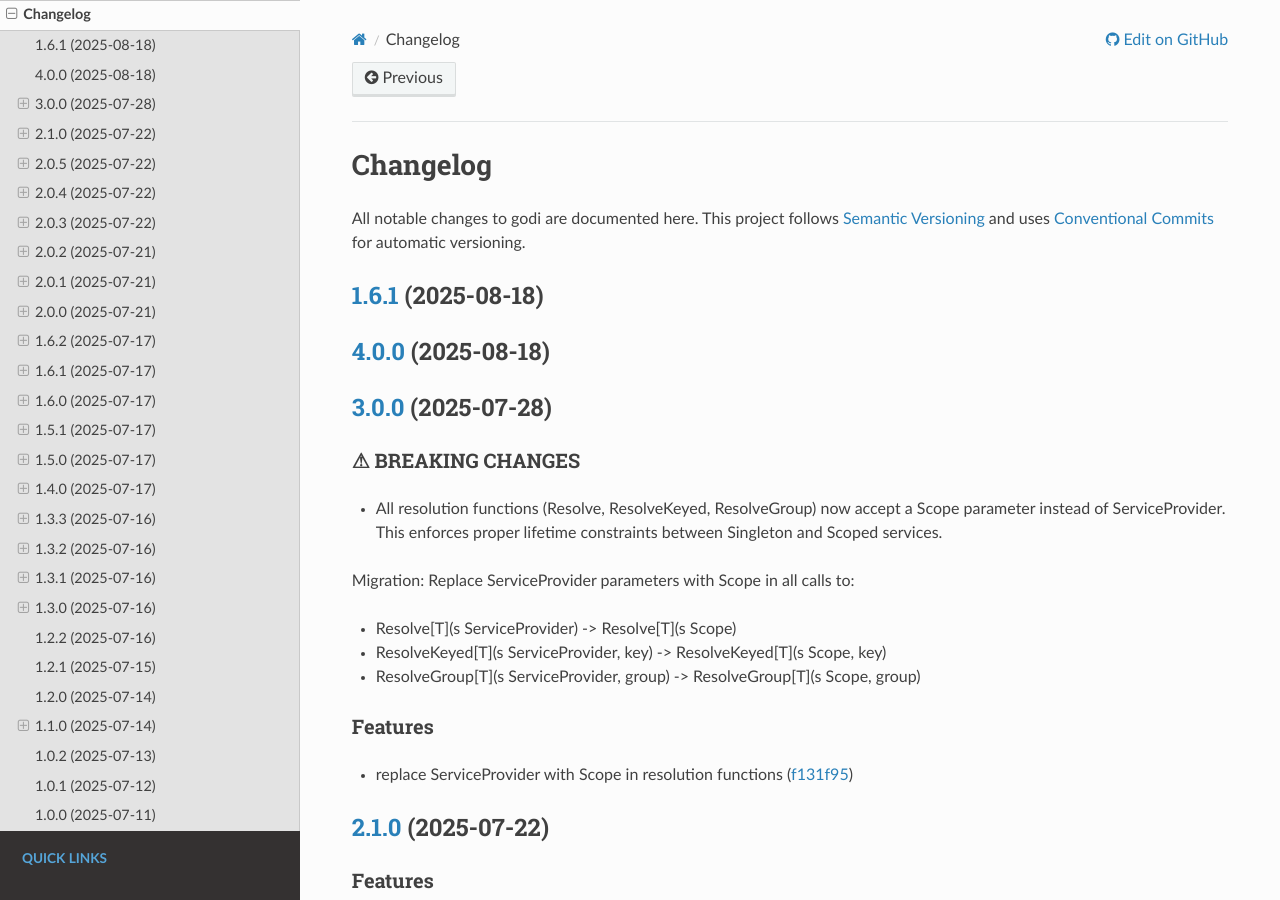
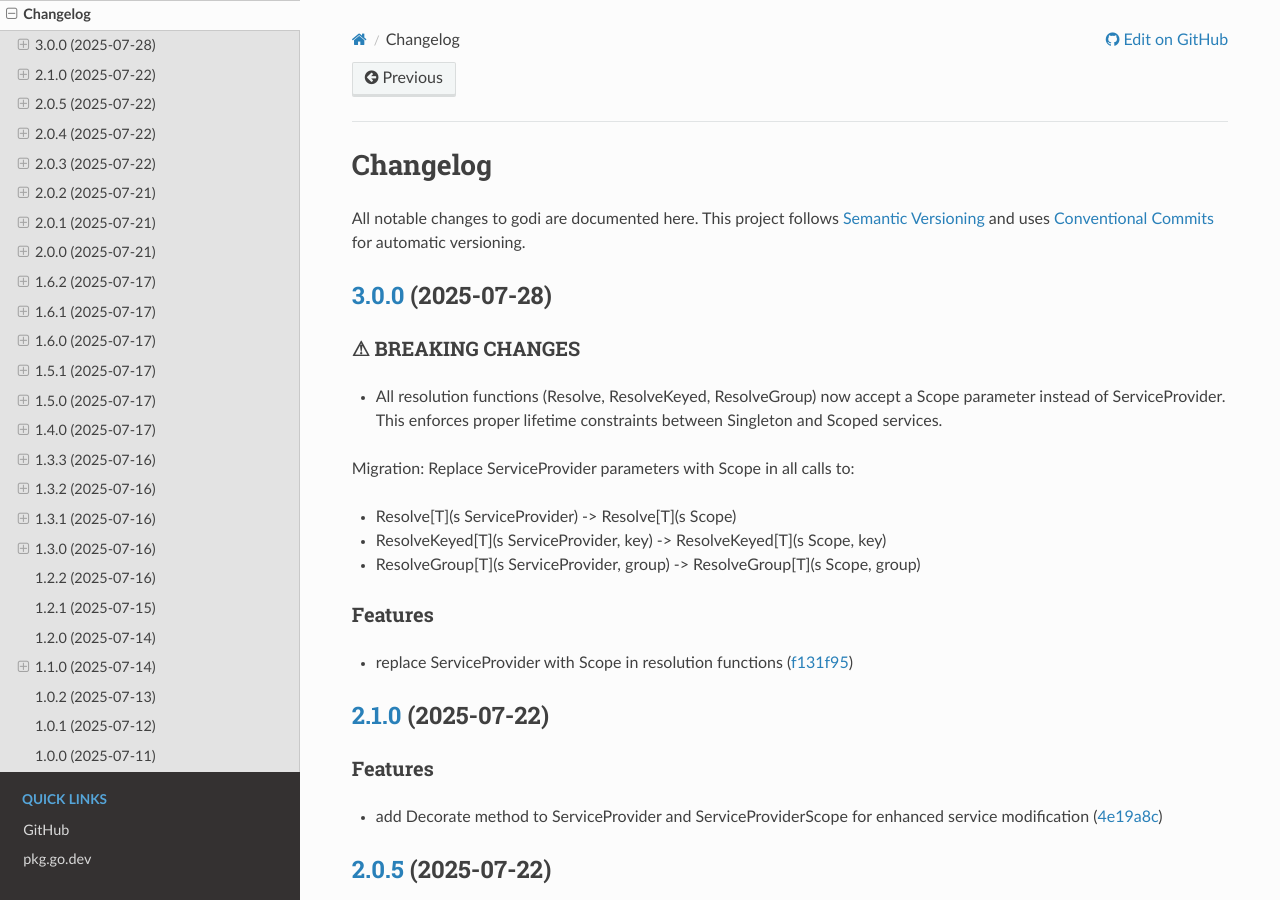
Before and after one commit to junioryono/godi, a Sphinx documentation site: the page built from docs/reference/changelog.md, in a window 1280 px wide and 900 px high. Built offline with Sphinx 7.4.7 and the Read the Docs theme 3.1.0, drawn with Linux system fonts in a browser that asks for light colours.

Commit message:
fix release workflow issues

```diff
--- a/docs/reference/changelog.md
+++ b/docs/reference/changelog.md
@@ -2,155 +2,134 @@
 
 All notable changes to godi are documented here. This project follows [Semantic Versioning](https://semver.org/) and uses [Conventional Commits](https://www.conventionalcommits.org/) for automatic versioning.
 
-## [1.6.1](https://github.com/junioryono/godi/compare/v4.0.0...v1.6.1) (2025-08-18)
-
-## [4.0.0](https://github.com/junioryono/godi/compare/v3.0.1...v4.0.0) (2025-08-18)
-
 ## [3.0.0](https://github.com/junioryono/godi/compare/v2.1.0...v3.0.0) (2025-07-28)
-
 
 ### ⚠ BREAKING CHANGES
 
-* All resolution functions (Resolve, ResolveKeyed, ResolveGroup)
-now accept a Scope parameter instead of ServiceProvider. This enforces proper
-lifetime constraints between Singleton and Scoped services.
+- All resolution functions (Resolve, ResolveKeyed, ResolveGroup)
+  now accept a Scope parameter instead of ServiceProvider. This enforces proper
+  lifetime constraints between Singleton and Scoped services.
 
 Migration: Replace ServiceProvider parameters with Scope in all calls to:
+
 - Resolve[T](s ServiceProvider) -> Resolve[T](s Scope)
 - ResolveKeyed[T](s ServiceProvider, key) -> ResolveKeyed[T](s Scope, key)
 - ResolveGroup[T](s ServiceProvider, group) -> ResolveGroup[T](s Scope, group)
 
 ### Features
 
-* replace ServiceProvider with Scope in resolution functions ([f131f95](https://github.com/junioryono/godi/commit/f131f9576e358aa0d98a6c1b93a8d5f2bd869a96))
+- replace ServiceProvider with Scope in resolution functions ([f131f95](https://github.com/junioryono/godi/commit/f131f9576e358aa0d98a6c1b93a8d5f2bd869a96))
 
 ## [2.1.0](https://github.com/junioryono/godi/compare/v2.0.5...v2.1.0) (2025-07-22)
 
+### Features
+
+- add Decorate method to ServiceProvider and ServiceProviderScope for enhanced service modification ([4e19a8c](https://github.com/junioryono/godi/commit/4e19a8c5fde0a18f5dbab0adf71c79b8f2fd7ce8))
+
+## [2.0.5](https://github.com/junioryono/godi/compare/v2.0.4...v2.0.5) (2025-07-22)
+
+### Bug Fixes
+
+- add context and scope as scoped services in service provider ([d269cfc](https://github.com/junioryono/godi/commit/d269cfc30afc642be7e7a8942417d2220790374e))
+- enhance service provider to register built-in services and improve scope handling ([96177a6](https://github.com/junioryono/godi/commit/96177a649f0589d31e9f355f96488fd451cb71ca))
+
+## [2.0.4](https://github.com/junioryono/godi/compare/v2.0.3...v2.0.4) (2025-07-22)
+
+### Bug Fixes
+
+- resolve context registration conflict in service scope ([43ceb3a](https://github.com/junioryono/godi/commit/43ceb3a55ad9bac458c96bbc964d3c63bf1b12ea))
+
+## [2.0.3](https://github.com/junioryono/godi/compare/v2.0.2...v2.0.3) (2025-07-22)
+
+### Bug Fixes
+
+- handle duplicate service registrations with As and Group options ([e30fd66](https://github.com/junioryono/godi/commit/e30fd66bc284ec496b2ad2515a7512106ca344b4))
+
+## [2.0.2](https://github.com/junioryono/godi/compare/v2.0.1...v2.0.2) (2025-07-21)
+
+### Bug Fixes
+
+- update installation instructions to use v2 of godi ([9c62926](https://github.com/junioryono/godi/commit/9c62926fe975d2dd07e2f2ab53935d034a79c329))
+
+## [2.0.1](https://github.com/junioryono/godi/compare/v2.0.0...v2.0.1) (2025-07-21)
+
+### Bug Fixes
+
+- correct expected output in TestLastSegment for version path ([fb7de97](https://github.com/junioryono/godi/commit/fb7de979a986a8277d2e6d610ba1187e22942433))
+- update module configuration for v2 compatibility ([cd064f1](https://github.com/junioryono/godi/commit/cd064f1257d3b463f41ad92efcedadf764069e09))
+
+## [2.0.0](https://github.com/junioryono/godi/compare/v1.6.2...v2.0.0) (2025-07-21)
+
+### ⚠ BREAKING CHANGES
+
+- Service lifetimes have been redesigned and group resolution has been added. This is a breaking change from the previous API.
+- redesign service lifetimes and add group resolution (#9)
 
 ### Features
 
-* add Decorate method to ServiceProvider and ServiceProviderScope for enhanced service modification ([4e19a8c](https://github.com/junioryono/godi/commit/4e19a8c5fde0a18f5dbab0adf71c79b8f2fd7ce8))
+- redesign service lifetimes and add group resolution ([#9](https://github.com/junioryono/godi/issues/9)) ([550159f](https://github.com/junioryono/godi/commit/550159fffd8af8bd67deaeb61a08aeb75f027f3b))
+- trigger major release for service lifetime redesign ([e9d649f](https://github.com/junioryono/godi/commit/e9d649f1b15fdaf9240f609d7c0866c53c77753d))
 
-## [2.0.5](https://github.com/junioryono/godi/compare/v2.0.4...v2.0.5) (2025-07-22)
-
+## [1.6.2](https://github.com/junioryono/godi/compare/v1.6.1...v1.6.2) (2025-07-17)
 
 ### Bug Fixes
 
-* add context and scope as scoped services in service provider ([d269cfc](https://github.com/junioryono/godi/commit/d269cfc30afc642be7e7a8942417d2220790374e))
-* enhance service provider to register built-in services and improve scope handling ([96177a6](https://github.com/junioryono/godi/commit/96177a649f0589d31e9f355f96488fd451cb71ca))
+- update changelog reference to use markdown file and remove obsolete changelog.rst ([011286d](https://github.com/junioryono/godi/commit/011286d1d97e29700ad36fea2a2a28fa9c395202))
 
-## [2.0.4](https://github.com/junioryono/godi/compare/v2.0.3...v2.0.4) (2025-07-22)
-
+## [1.6.1](https://github.com/junioryono/godi/compare/v1.6.0...v1.6.1) (2025-07-17)
 
 ### Bug Fixes
 
-* resolve context registration conflict in service scope ([43ceb3a](https://github.com/junioryono/godi/commit/43ceb3a55ad9bac458c96bbc964d3c63bf1b12ea))
+- update changelog handling to skip commit and tag creation ([3d0538b](https://github.com/junioryono/godi/commit/3d0538b8117b8c8496b01caed05516cdbc45088e))
 
-## [2.0.3](https://github.com/junioryono/godi/compare/v2.0.2...v2.0.3) (2025-07-22)
+## [1.6.0](https://github.com/junioryono/godi/compare/v1.5.1...v1.6.0) (2025-07-17)
 
+### Features
+
+- ensure changelog has proper formatting and amend commit if necessary ([93a8ac2](https://github.com/junioryono/godi/commit/93a8ac262ab66684e144b47396741d746b9abb4b))
+
+## [1.5.1](https://github.com/junioryono/godi/compare/v1.5.0...v1.5.1) (2025-07-17)
 
 ### Bug Fixes
 
-* handle duplicate service registrations with As and Group options ([e30fd66](https://github.com/junioryono/godi/commit/e30fd66bc284ec496b2ad2515a7512106ca344b4))
+- update installation instructions to use version placeholders ([4cb376e](https://github.com/junioryono/godi/commit/4cb376ec684fbe159b5655dae5c808feaa544b3d))
 
-## [2.0.2](https://github.com/junioryono/godi/compare/v2.0.1...v2.0.2) (2025-07-21)
+## [1.5.0](https://github.com/junioryono/godi/compare/v1.4.0...v1.5.0) (2025-07-17)
 
+### Features
+
+- update version handling in Sphinx config and adjust installation instructions to use version placeholders ([b156b4c](https://github.com/junioryono/godi/commit/b156b4ca0e662540634442f0dca58674b80ada04))
+
+## [1.4.0](https://github.com/junioryono/godi/compare/v1.3.3...v1.4.0) (2025-07-17)
+
+### Features
+
+- add 'docs' to allowed scopes in PR title validation ([c117eaf](https://github.com/junioryono/godi/commit/c117eafad73fb0eba32474c19aed761f8b5293d4))
+- implement type caching for reflection to improve performance ([#6](https://github.com/junioryono/godi/issues/6)) ([c709315](https://github.com/junioryono/godi/commit/c7093154270807b12e8c792aa47cdd3fc6957f8d))
+
+## [1.3.3](https://github.com/junioryono/godi/compare/v1.3.2...v1.3.3) (2025-07-16)
 
 ### Bug Fixes
 
-* update installation instructions to use v2 of godi ([9c62926](https://github.com/junioryono/godi/commit/9c62926fe975d2dd07e2f2ab53935d034a79c329))
+- **ci:** allow deps scope for Dependabot commits PR ([0f92ef1](https://github.com/junioryono/godi/commit/0f92ef1aed2b4c95dc631f2af646290aa0a48ba3))
 
-## [2.0.1](https://github.com/junioryono/godi/compare/v2.0.0...v2.0.1) (2025-07-21)
-
+## [1.3.2](https://github.com/junioryono/godi/compare/v1.3.1...v1.3.2) (2025-07-16)
 
 ### Bug Fixes
 
-* correct expected output in TestLastSegment for version path ([fb7de97](https://github.com/junioryono/godi/commit/fb7de979a986a8277d2e6d610ba1187e22942433))
-* update module configuration for v2 compatibility ([cd064f1](https://github.com/junioryono/godi/commit/cd064f1257d3b463f41ad92efcedadf764069e09))
+- **ci:** allow deps scope for Dependabot commits ([3c8bcbc](https://github.com/junioryono/godi/commit/3c8bcbc2089fb3c2fbacfdde51ff3f75b673954a))
 
-## [2.0.0](https://github.com/junioryono/godi/compare/v1.6.2...v2.0.0) (2025-07-21)
+## [1.3.1](https://github.com/junioryono/godi/compare/v1.3.0...v1.3.1) (2025-07-16)
 
+### Bug Fixes
 
-### ⚠ BREAKING CHANGES
+- **release:** update git message format to use {tag} instead of v{version} ([67d7ea7](https://github.com/junioryono/godi/commit/67d7ea7c7848111d88295238c47a4bcce63b9e32))
 
-* Service lifetimes have been redesigned and group resolution has been added. This is a breaking change from the previous API.
-* redesign service lifetimes and add group resolution (#9)
+## [1.3.0](https://github.com/junioryono/godi/compare/v1.2.2...v1.3.0) (2025-07-16)
 
 ### Features
 
-* redesign service lifetimes and add group resolution ([#9](https://github.com/junioryono/godi/issues/9)) ([550159f](https://github.com/junioryono/godi/commit/550159fffd8af8bd67deaeb61a08aeb75f027f3b))
-* trigger major release for service lifetime redesign ([e9d649f](https://github.com/junioryono/godi/commit/e9d649f1b15fdaf9240f609d7c0866c53c77753d))
-
-## [1.6.2](https://github.com/junioryono/godi/compare/v1.6.1...v1.6.2) (2025-07-17)
-
-
-### Bug Fixes
-
-* update changelog reference to use markdown file and remove obsolete changelog.rst ([011286d](https://github.com/junioryono/godi/commit/011286d1d97e29700ad36fea2a2a28fa9c395202))
-
-## [1.6.1](https://github.com/junioryono/godi/compare/v1.6.0...v1.6.1) (2025-07-17)
-
-
-### Bug Fixes
-
-* update changelog handling to skip commit and tag creation ([3d0538b](https://github.com/junioryono/godi/commit/3d0538b8117b8c8496b01caed05516cdbc45088e))
-
-## [1.6.0](https://github.com/junioryono/godi/compare/v1.5.1...v1.6.0) (2025-07-17)
-
-
-### Features
-
-* ensure changelog has proper formatting and amend commit if necessary ([93a8ac2](https://github.com/junioryono/godi/commit/93a8ac262ab66684e144b47396741d746b9abb4b))
-
-## [1.5.1](https://github.com/junioryono/godi/compare/v1.5.0...v1.5.1) (2025-07-17)
-
-
-### Bug Fixes
-
-* update installation instructions to use version placeholders ([4cb376e](https://github.com/junioryono/godi/commit/4cb376ec684fbe159b5655dae5c808feaa544b3d))
-
-## [1.5.0](https://github.com/junioryono/godi/compare/v1.4.0...v1.5.0) (2025-07-17)
-
-
-### Features
-
-* update version handling in Sphinx config and adjust installation instructions to use version placeholders ([b156b4c](https://github.com/junioryono/godi/commit/b156b4ca0e662540634442f0dca58674b80ada04))
-
-## [1.4.0](https://github.com/junioryono/godi/compare/v1.3.3...v1.4.0) (2025-07-17)
-
-
-### Features
-
-* add 'docs' to allowed scopes in PR title validation ([c117eaf](https://github.com/junioryono/godi/commit/c117eafad73fb0eba32474c19aed761f8b5293d4))
-* implement type caching for reflection to improve performance ([#6](https://github.com/junioryono/godi/issues/6)) ([c709315](https://github.com/junioryono/godi/commit/c7093154270807b12e8c792aa47cdd3fc6957f8d))
-
-## [1.3.3](https://github.com/junioryono/godi/compare/v1.3.2...v1.3.3) (2025-07-16)
-
-
-### Bug Fixes
-
-* **ci:** allow deps scope for Dependabot commits PR ([0f92ef1](https://github.com/junioryono/godi/commit/0f92ef1aed2b4c95dc631f2af646290aa0a48ba3))
-
-## [1.3.2](https://github.com/junioryono/godi/compare/v1.3.1...v1.3.2) (2025-07-16)
-
-
-### Bug Fixes
-
-* **ci:** allow deps scope for Dependabot commits ([3c8bcbc](https://github.com/junioryono/godi/commit/3c8bcbc2089fb3c2fbacfdde51ff3f75b673954a))
-
-## [1.3.1](https://github.com/junioryono/godi/compare/v1.3.0...v1.3.1) (2025-07-16)
-
-
-### Bug Fixes
-
-* **release:** update git message format to use {tag} instead of v{version} ([67d7ea7](https://github.com/junioryono/godi/commit/67d7ea7c7848111d88295238c47a4bcce63b9e32))
-
-## [1.3.0](https://github.com/junioryono/godi/compare/v1.2.2...v1.3.0) (2025-07-16)
-
-
-### Features
-
-* **scope:** add public ScopeFromContext function with error handling ([7a95acb](https://github.com/junioryono/godi/commit/7a95acbe0f805871b4d71258c8d81495540c84c2))
+- **scope:** add public ScopeFromContext function with error handling ([7a95acb](https://github.com/junioryono/godi/commit/7a95acbe0f805871b4d71258c8d81495540c84c2))
 
 ## [1.2.2](https://github.com/junioryono/godi/compare/v1.2.1...v1.2.2) (2025-07-16)
 
@@ -160,14 +139,13 @@ Migration: Replace ServiceProvider parameters with Scope in all calls to:
 
 ## [1.1.0](https://github.com/junioryono/godi/compare/v1.0.2...v1.1.0) (2025-07-14)
 
-
 ### ⚠ BREAKING CHANGES
 
-* refactor interfaces and module system for better composability (v1.1.0)
+- refactor interfaces and module system for better composability (v1.1.0)
 
 ### Features
 
-* refactor interfaces and module system for better composability (v1.1.0) ([8d7bb85](https://github.com/junioryono/godi/commit/8d7bb85019d73e838fbfee9771bd022ebfbe6635))
+- refactor interfaces and module system for better composability (v1.1.0) ([8d7bb85](https://github.com/junioryono/godi/commit/8d7bb85019d73e838fbfee9771bd022ebfbe6635))
 
 ## [1.0.2](https://github.com/junioryono/godi/compare/v1.0.1...v1.0.2) (2025-07-13)
 
--- a/version.json
+++ b/version.json
@@ -1,3 +1,3 @@
 {
-  "version": "1.6.1"
+  "version": "3.0.1"
 }
```
